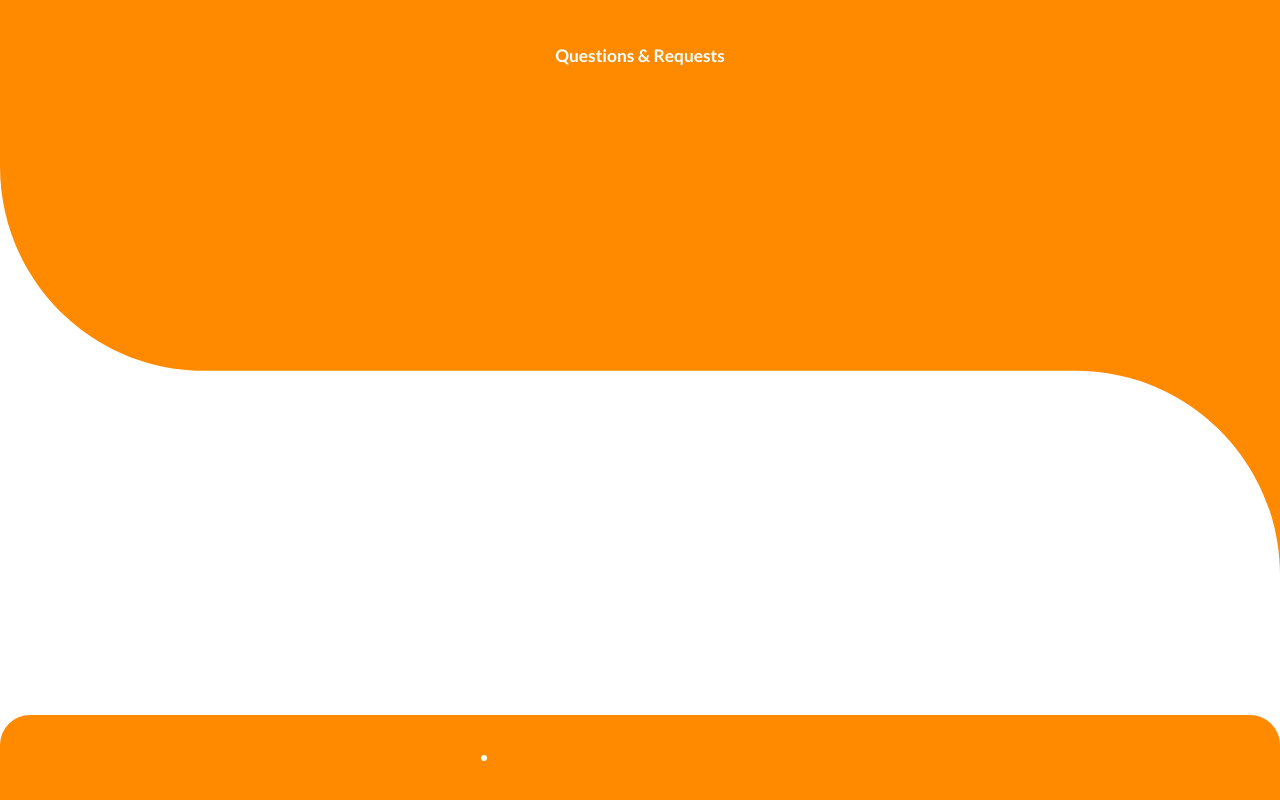
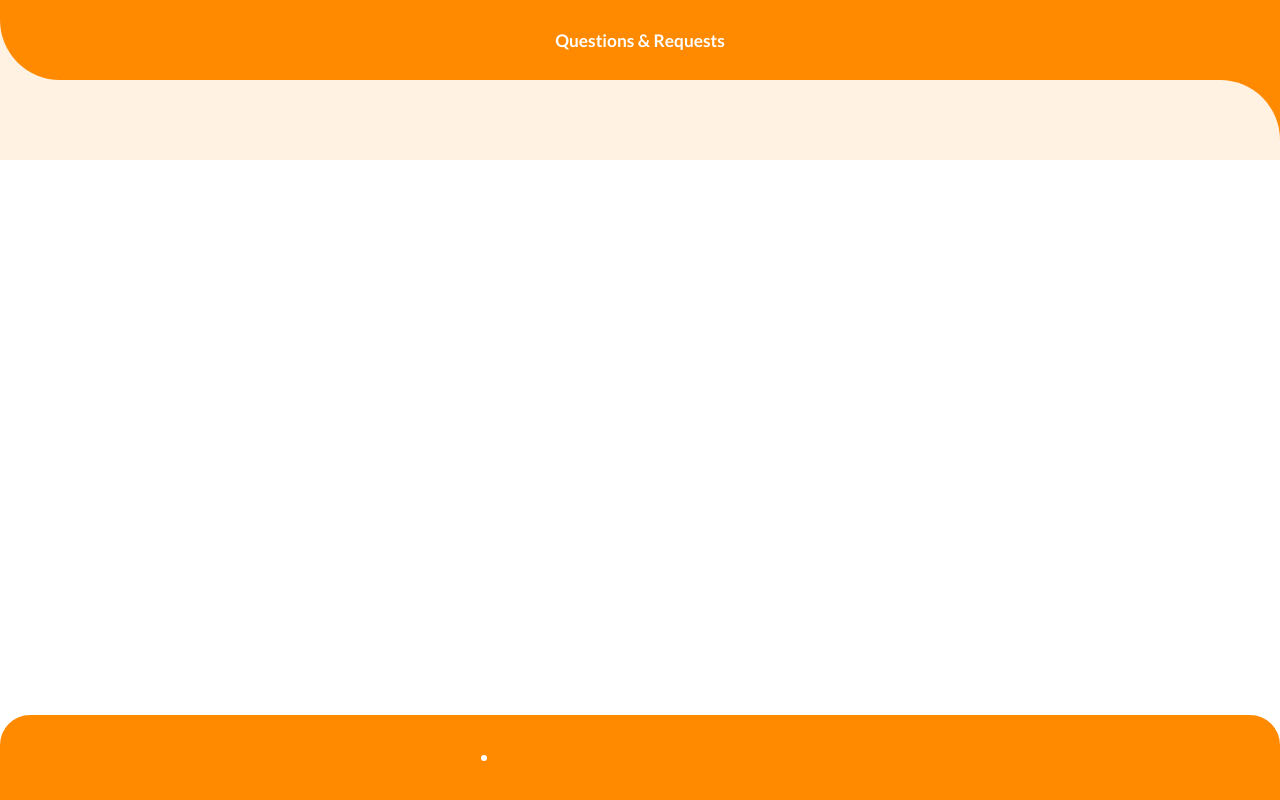
Before and after one commit to Lucerno1/SM42-Group-Project, a Vue app: page /tasks in a window 1280 px wide. Built offline with nearby package versions, Linux system fonts and the light colour scheme; some icons are missing.

Commit message:
Changed SVG topBar into CSS styling

```diff
--- a/src/components/topbar/TopBar.vue
+++ b/src/components/topbar/TopBar.vue
@@ -1,11 +1,13 @@
 <template>
-  <div class="topBar">
-    <svg class="topBar" viewBox="0 0 376 192" fill="none" xmlns="http://www.w3.org/2000/svg">
-    <path d="M376 0V191.5V168.932C376 135.795 349.137 108.932 316 108.932H60C26.8629 108.932 0 82.0695 0 48.9324V0H376Z" fill="#FF8A00"/>
-    </svg>
-
-    <h1>{{pageTitle}}</h1>
-
+  <div>
+    <div class="topBar ">
+      <div class="solidTopBar">
+        <h1>{{ pageTitle }}</h1>
+      </div>
+    </div>
+    <div class="orangeBackground">
+      <div class="cornerTopBar"></div>
+    </div>
   </div>
 </template>
 
@@ -19,18 +21,32 @@ export default {
 </script>
 
 <style>
-  .topBar{
+.topBar {
   z-index: -1;
   position: fixed;
   top: 0px;
   width: 100vw;
-    height: auto;
-    display: flex;
-    justify-content: center;
-    align-items: center;
+  background-color: #FFF2E2;
 }
-  h1{
-    margin-top: 45px;
+h1 {
+  padding-top: 30px;
+  margin-top: 0px;
   text-align: center;
 }
+.solidTopBar {
+  background-color: #ff8a00;
+  height: 80px;
+  border-bottom-left-radius: 60px;
+}
+.cornerTopBar{
+  margin-top: 80px;
+  background-color: #FFF2E2;
+  height: 80px;
+  border-top-right-radius: 60px;
+}
+.orangeBackground{
+  background-color: #ff8a00;
+}
+
+
 </style>
--- a/src/views/TaskOverview.vue
+++ b/src/views/TaskOverview.vue
@@ -3,7 +3,6 @@
 </template>
 
 <script>
-
 import TopBar from '@/components/topbar/TopBar'
 
 export default {
```
Lines whose indentation alone changed are shown as unchanged.
